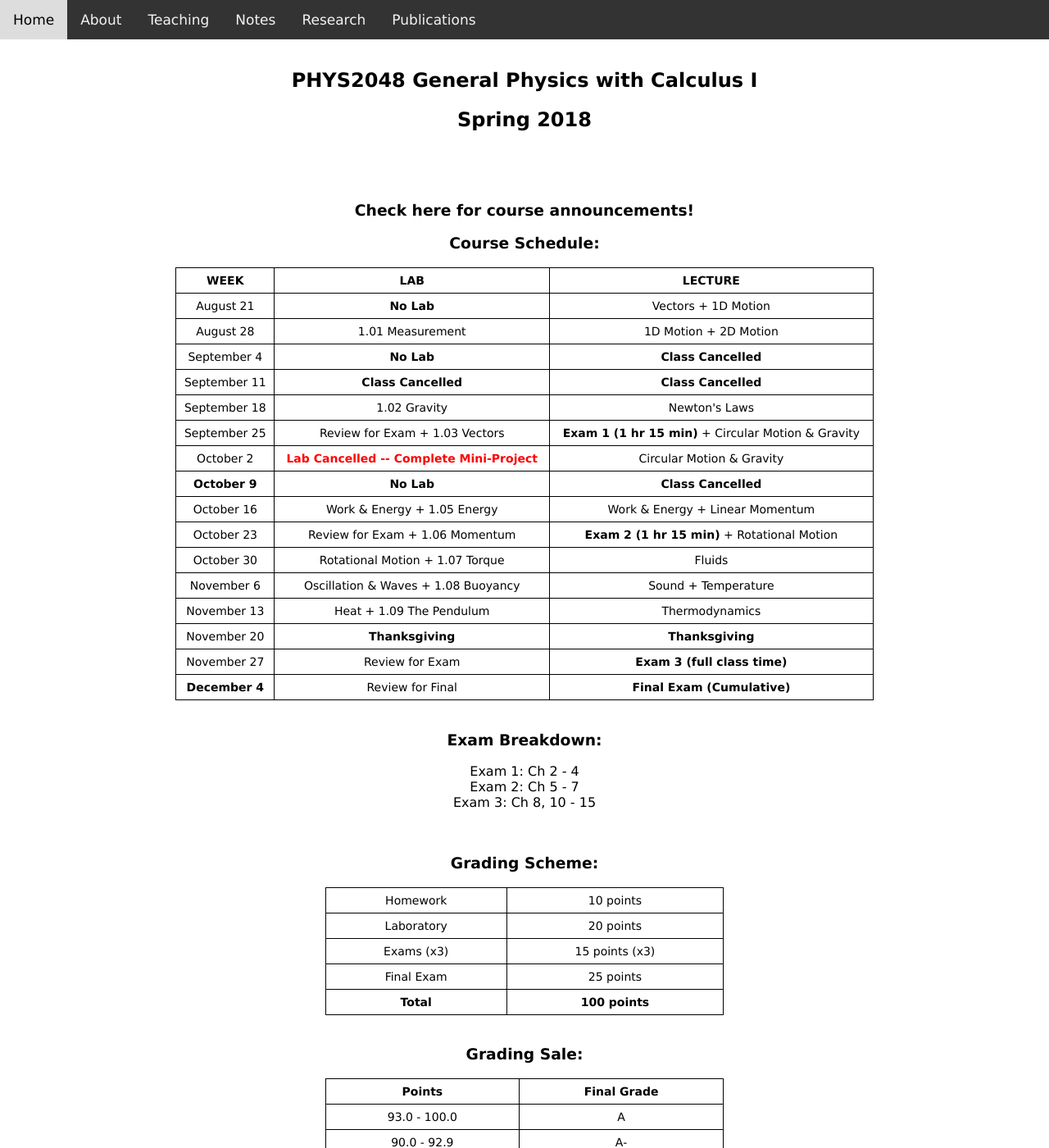
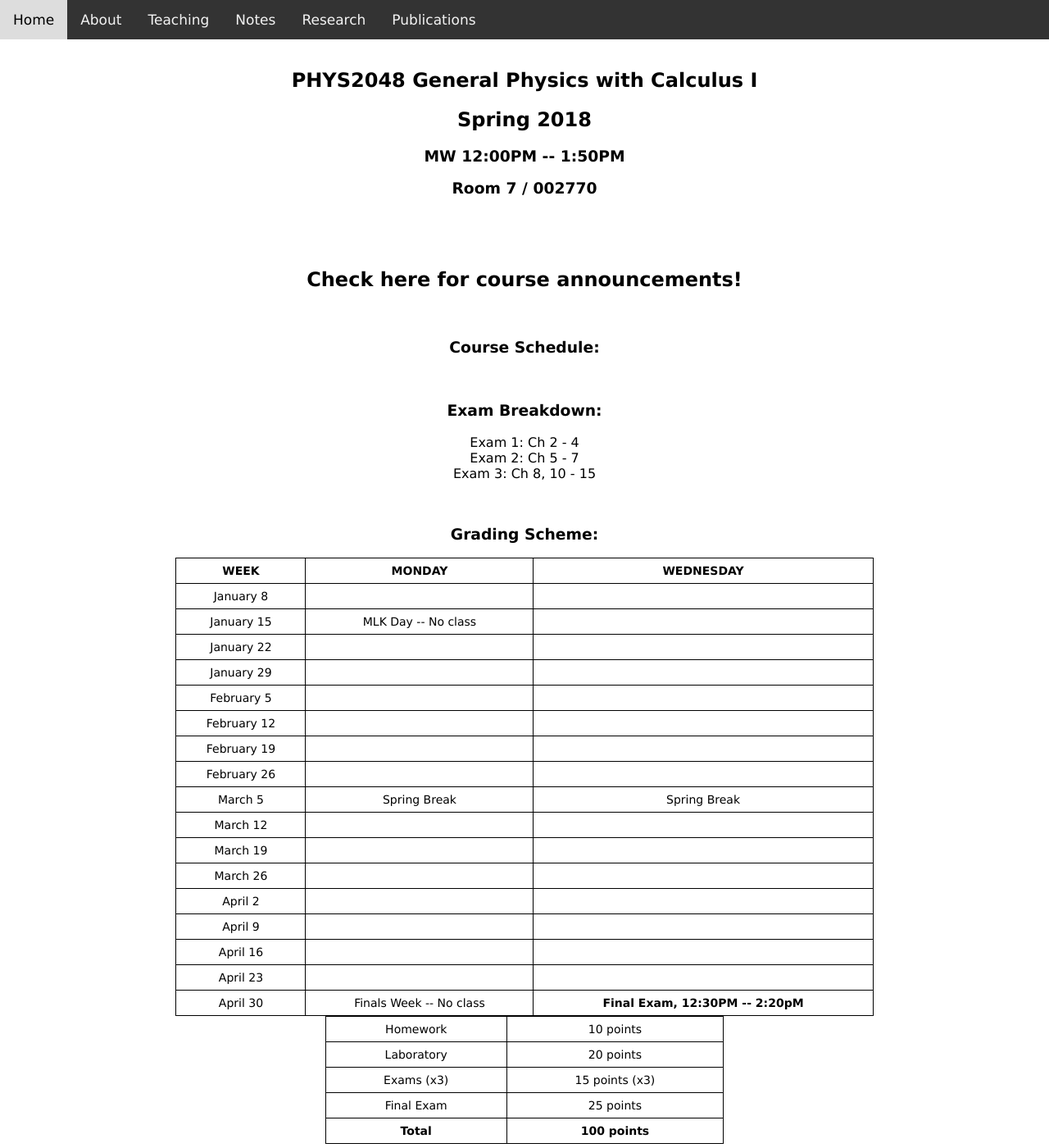
Before and after one commit to dhlaurence/dhlaurence.github.io, a Jekyll site: the page built from teaching/phys2048spring2018.html, in a window 1280 px wide and 1400 px high. Shown: the whole window at 82% size. Built offline with Jekyll 4.4.1, drawn with Linux system fonts in a browser that asks for light colours.

Commit message:
Update phys2048spring2018.html

```diff
--- a/teaching/phys2048spring2018.html
+++ b/teaching/phys2048spring2018.html
@@ -6,13 +6,17 @@
 <header>
   <h2>PHYS2048 General Physics with Calculus I</h2>
   <h2>Spring 2018</h2>
-  <!-- <h3>MasteringPhysics Course Code: MPLAURENCE35078</h3> --!>
+  <h3>MW 12:00PM -- 1:50PM
+  <h3>Room 	7 / 002770</h3>
+  <!-- <h3>MasteringPhysics Course Code: MPLAURENCE35078</h3> -->
 </header>
 
 <article>
-  <h3>
+  <h2>
     <center>Check here for course announcements!
-  </h3>
+  </h2>
+
+  <br>
 
   <h3>
     <center>Course Schedule:</center>
@@ -21,90 +25,94 @@
   <center><table style="width:70%">
   <tr>
     <th>WEEK</th>
-    <th>LAB</th>
-    <th>LECTURE</th>
+    <th>MONDAY</th>
+    <th>WEDNESDAY</th>
   </tr>
   <tr>
-    <td>August 21</td>
-    <td><b>No Lab</b></td>
-    <td>Vectors + 1D Motion</td>
+    <td>January 8</td>
+    <td></td>
+    <td></td>
   </tr>
   <tr>
-    <td>August 28</td>
-    <td>1.01 Measurement</td>
-    <td>1D Motion + 2D Motion</td>
+    <td>January 15</td>
+    <td><text color="red">MLK Day -- No class</text></td>
+    <td></td>
   </tr>
   <tr>
-    <td>September 4</td>
-    <td><b>No Lab</b></td>
-    <td><b>Class Cancelled</b></td>
+    <td>January 22</td>
+    <td></td>
+    <td></td>
   </tr>
   <tr>
-    <td>September 11</td>
-    <td><b>Class Cancelled</b></td>
-    <td><b>Class Cancelled</b></td>
+    <td>January 29</td>
+    <td></td>
+    <td></td>
   </tr>
   <tr>
-    <td>September 18</td>
-    <td>1.02 Gravity</td>
-    <td>Newton's Laws</td>
+    <td>February 5</td>
+    <td></td>
+    <td></td>
   </tr>
   <tr>
-    <td>September 25</td>
-    <td>Review for Exam + 1.03 Vectors</td>
-    <td><b>Exam 1 (1 hr 15 min)</b> + Circular Motion & Gravity</td>
+    <td>February 12</td>
+    <td></td>
+    <td></td>
   </tr>
   <tr>
-    <td>October 2</td>
-    <td><font color="red"><b>Lab Cancelled -- Complete Mini-Project</b></font></td>
-    <td>Circular Motion & Gravity</td>
+    <td>February 19</td>
+    <td></td>
+    <td></td>
   </tr>
   <tr>
-    <td><b>October 9</b></td>
-    <td><b>No Lab</b></td>
-    <td><b>Class Cancelled</b></td>
+    <td>February 26</td>
+    <td></td>
+    <td></td>
   </tr>
   <tr>
-    <td>October 16</td>
-    <td>Work & Energy + 1.05 Energy</td>
-    <td>Work & Energy + Linear Momentum</td>
+    <td>March 5</td>
+    <td><text color="red">Spring Break</text></td>
+    <td><text color="red">Spring Break</text></td>
   </tr>
   <tr>
-    <td>October 23</td>
-    <td>Review for Exam + 1.06 Momentum</td>
-    <td><b>Exam 2 (1 hr 15 min)</b> + Rotational Motion</td>
+    <td>March 12</td>
+    <td></td>
+    <td></td>
   </tr>
   <tr>
-    <td>October 30</td>
-    <td>Rotational Motion + 1.07 Torque</td>
-    <td>Fluids</td>
+    <td>March 19</td>
+    <td></td>
+    <td></td>
   </tr>
   <tr>
-    <td>November 6</td>
-    <td>Oscillation & Waves + 1.08 Buoyancy</td>
-    <td>Sound + Temperature</td>
+    <td>March 26</td>
+    <td></td>
+    <td></td>
   </tr>
   <tr>
-    <td>November 13</td>
-    <td>Heat + 1.09 The Pendulum</td>
-    <td>Thermodynamics</td>
+    <td>April 2</td>
+    <td></td>
+    <td></td>
   </tr>
   <tr>
-    <td>November 20</td>
-    <td><b>Thanksgiving</b></td>
-    <td><b>Thanksgiving</b></td>
+    <td>April 9</td>
+    <td></td>
+    <td></td>
   </tr>
   <tr>
-    <td>November 27</td>
-    <td>Review for Exam</td>
-    <td><b>Exam 3 (full class time)</b></td>
+    <td>April 16</td>
+    <td></td>
+    <td></td>
   </tr>
   <tr>
-    <td><b>December 4</b></td>
-    <td>Review for Final</td>
-    <td><b>Final Exam (Cumulative)</b></td>
+    <td>April 23</td>
+    <td></td>
+    <td></td>
   </tr>
-  </table></center>
+  <tr>
+    <td>April 30</td>
+    <td><text color="red">Finals Week -- No class</text></td>
+    <td><b>Final Exam, 12:30PM -- 2:20pM</td>
+  </tr>
 
   <br>
 
```
